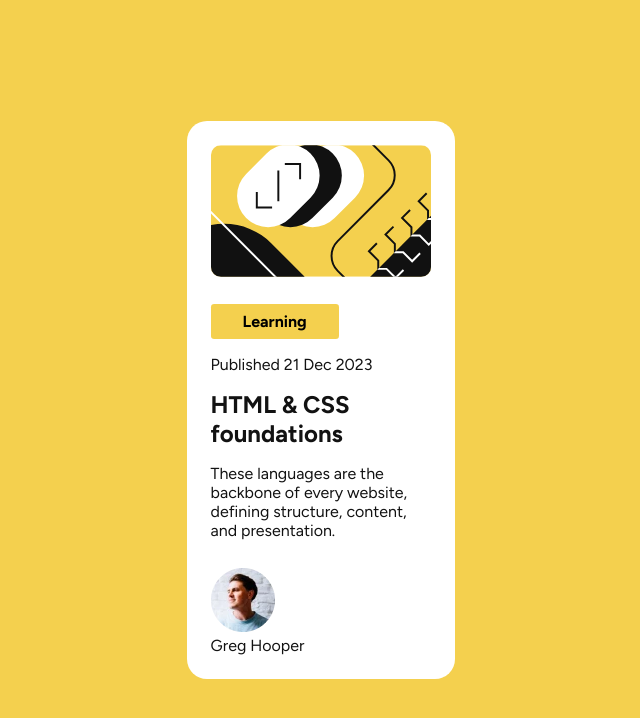
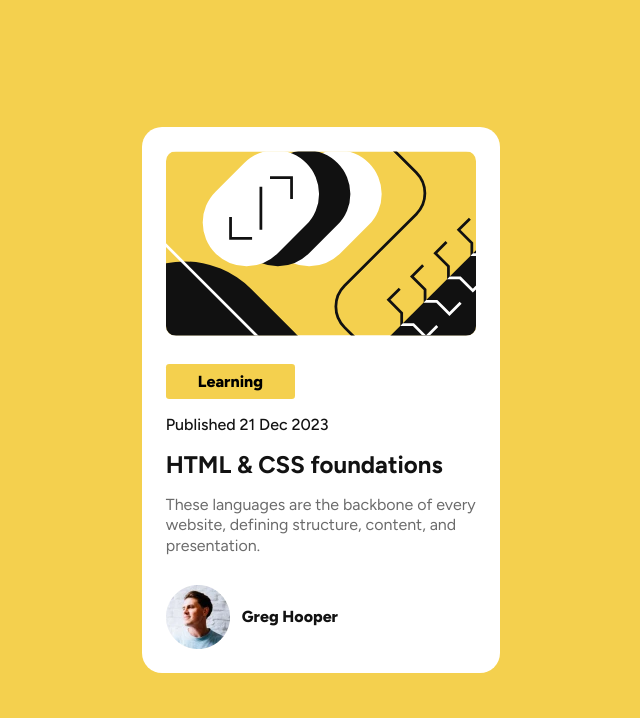
Before and after one commit to Afeez-Ola/blog-preview-card-main, a plain HTML site: page index.html in a window 1280 px wide. Shown: the whole page, without its empty margins (319-959 px from the left). Drawn offline with Linux system fonts and the light colour scheme.

Commit message:
desktop done

```diff
--- a/css/styles.css
+++ b/css/styles.css
@@ -41,7 +41,7 @@ button {
 }
 
 .card {
-    width: 30%;
+    width: 40%;
     background-color: var(--white);
     display: flex;
     flex-direction: column;
@@ -66,5 +66,27 @@ button {
     border-style: none;
     border-radius: 0.2rem;
     background: var(--yellow);
-    font-weight: bold;
+    font-weight: 800;
 }
+
+.published_date {
+    font-weight: 500;
+}
+
+.description {
+    font-weight: normal;
+    color: var(--gray-500);
+    line-height: 1.3rem;
+}
+
+.author {
+    display: flex;
+    flex-direction: row;
+    justify-content: flex-start;
+    align-items: center;
+    gap: 0.75rem;
+}
+
+.author p {
+    font-weight: 800;
+}
--- a/index.html
+++ b/index.html
@@ -40,7 +40,7 @@
                 <p class="description">These languages are the backbone of every website, defining structure, content, and presentation.</p>
             </div>
 
-            <div class="teacher">
+            <div class="author">
                 <img src="assets/images/image-avatar.webp" alt="image-avatar">
                 <p>Greg Hooper</p>
             </div>
```
